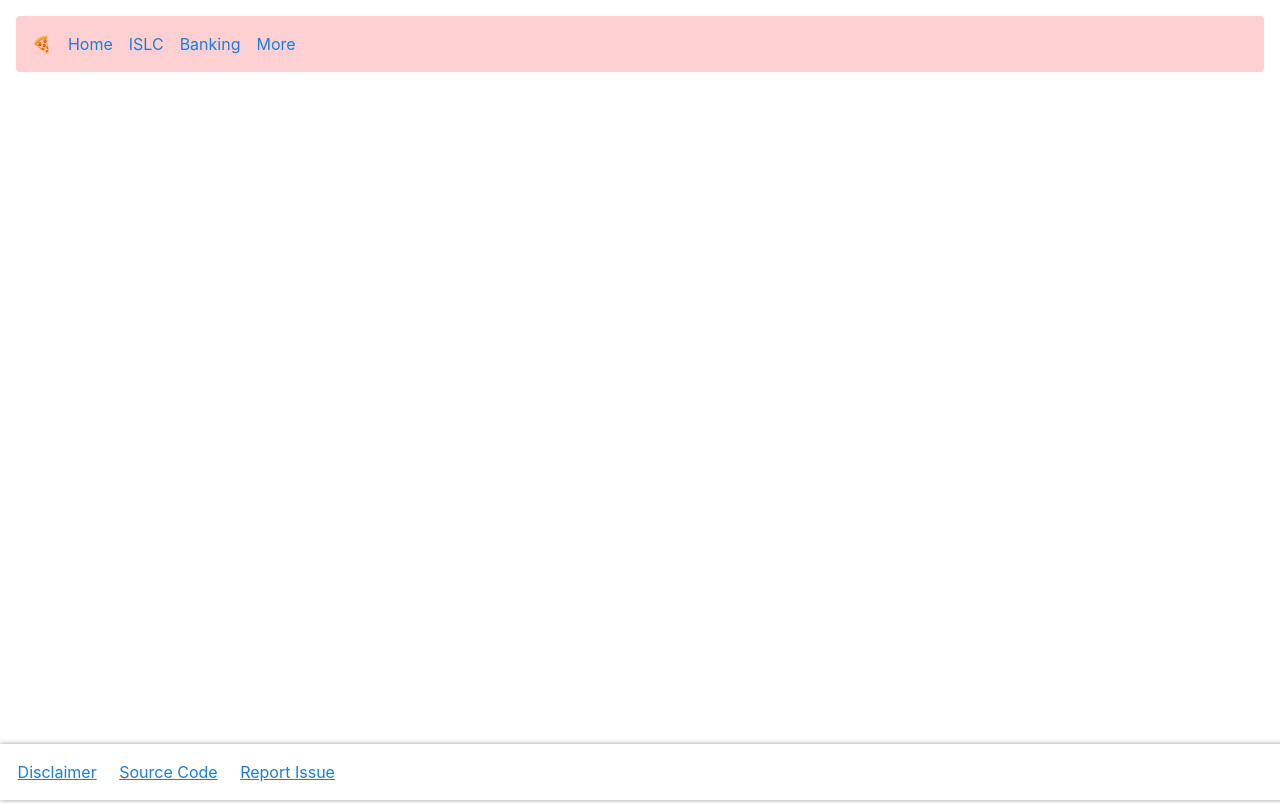
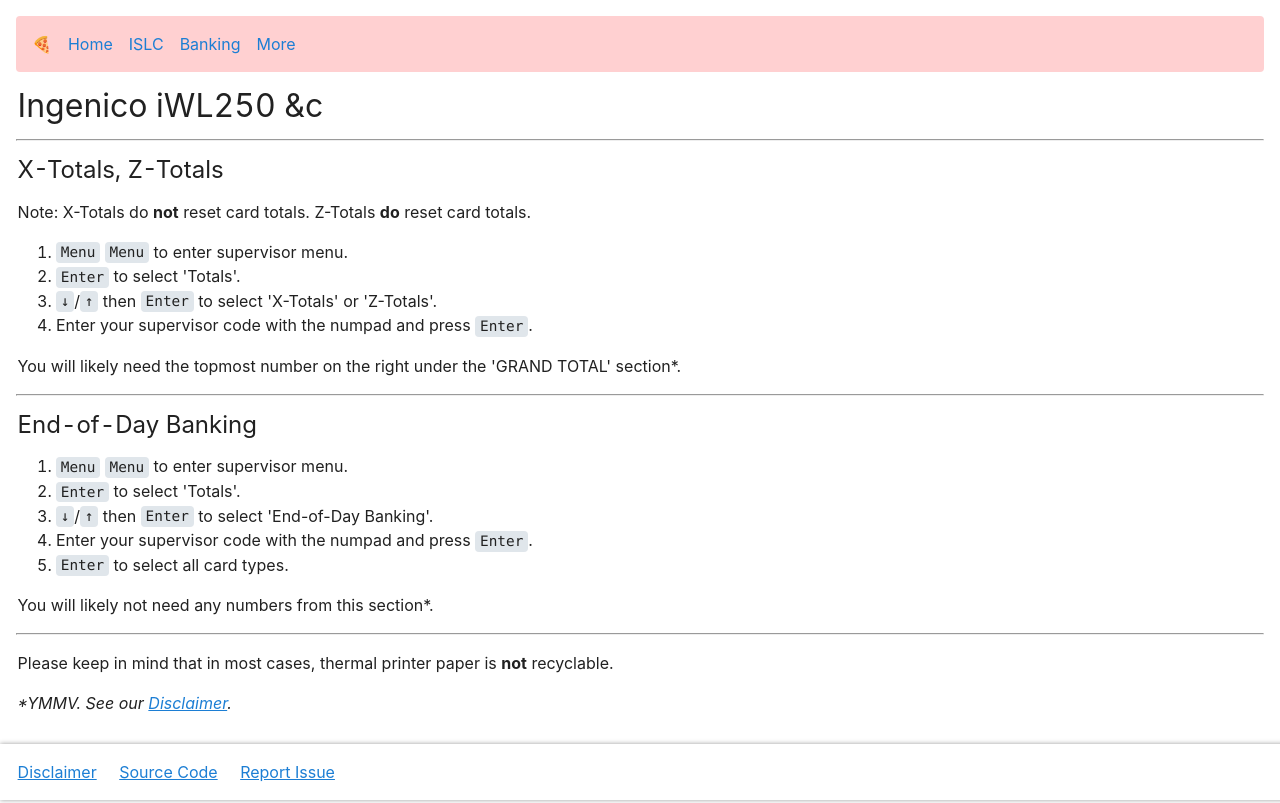
Before and after one commit to hermaplusplus/ISLC, a SvelteKit app in the folder islc/: page /banking/old in a window 1280 px wide. Built offline with nearby package versions, Linux system fonts and the light colour scheme.

Commit message:
More content

```diff
--- a/islc/src/routes/+page.svelte
+++ b/islc/src/routes/+page.svelte
@@ -3,4 +3,4 @@
 <p>You can find some guides related to payment terminals under <a href="/banking">Banking</a>.</p>
 <p>More tools and guides can be found under <a href="/more">More</a>.</p>
 
-<div style="color:red;">This site is designed for mobile users and is not optimized for desktop viewing (page elements may be scaled incorrectly)!</div>
+<div style="color:red;"><i>Note: This site is designed for mobile users and is not optimized for desktop viewing (page elements may be scaled incorrectly)!</i></div>
--- a/islc/src/routes/banking/old/+page.svelte
+++ b/islc/src/routes/banking/old/+page.svelte
@@ -0,0 +1,30 @@
+<h1>Ingenico iWL250 &c</h1>
+
+<hr>
+
+<h2>X-Totals, Z-Totals</h2>
+<p>Note: X-Totals do <b>not</b> reset card totals. Z-Totals <b>do</b> reset card totals.</p>
+<ol>
+    <li><code>Menu</code> <code>Menu</code> to enter supervisor menu.</li>
+    <li><code>Enter</code> to select 'Totals'.</li>
+    <li><code>↓</code>/<code>↑</code> then <code>Enter</code> to select 'X-Totals' or 'Z-Totals'.</li>
+    <li>Enter your supervisor code with the numpad and press <code>Enter</code>.</li>
+</ol>
+<p>You will likely need the topmost number on the right under the 'GRAND TOTAL' section*.</p>
+
+<hr>
+
+<h2>End-of-Day Banking</h2>
+<ol>
+    <li><code>Menu</code> <code>Menu</code> to enter supervisor menu.</li>
+    <li><code>Enter</code> to select 'Totals'.</li>
+    <li><code>↓</code>/<code>↑</code> then <code>Enter</code> to select 'End-of-Day Banking'.</li>
+    <li>Enter your supervisor code with the numpad and press <code>Enter</code>.</li>
+    <li><code>Enter</code> to select all card types.</li>
+</ol>
+<p>You will likely not need any numbers from this section*.</p>
+
+<hr>
+
+<p>Please keep in mind that in most cases, thermal printer paper is <b>not</b> recyclable.</p>
+<p><i>*YMMV. See our <a href="/disclaimer" target="_blank">Disclaimer</a>.</i></p>
--- a/islc/src/routes/disclaimer/+page.svelte
+++ b/islc/src/routes/disclaimer/+page.svelte
@@ -9,9 +9,10 @@
 </script>
 
 <h1>Disclaimer</h1>
+<p>Not all procedures and standards described on this site are identical or appropriate in all locations. Please consult your direct supervisor or OPS for specific advice.</p>
 <p>This website is operated independently from, and is not affiliated with nor endorsed by <a href="https://www.yum.com/wps/portal/yumbrands/Yumbrands">Yum! Brands</a> or any of its subsidiaries or affiliates. The name "<a href="https://www.pizzahut.co.uk/">Pizza Hut</a>" as well as related names, marks, emblems, and images are registered trademarks of their respective oweners.</p>
 <p>This page and its contents are provided under <a href="https://github.com/hermaplusplus/ISLC/blob/main/LICENSE">this MIT License</a>, which is copied below.</p>
-<div style="background: #E8E8E8; border-radius: .5em; color: #000; padding: .4em .8em .5em; width: fit-content">
+<div style="background: #E8E8E8; border-radius: .5em; color: #000; padding: .4em .8em .5em; margins: 2em; overflow:scroll">
     <pre>
         {mit}
     </pre>
```
Also changed, not shown: islc/src/routes/banking/dx8000/+page.svelte (+32 -0 lines).
